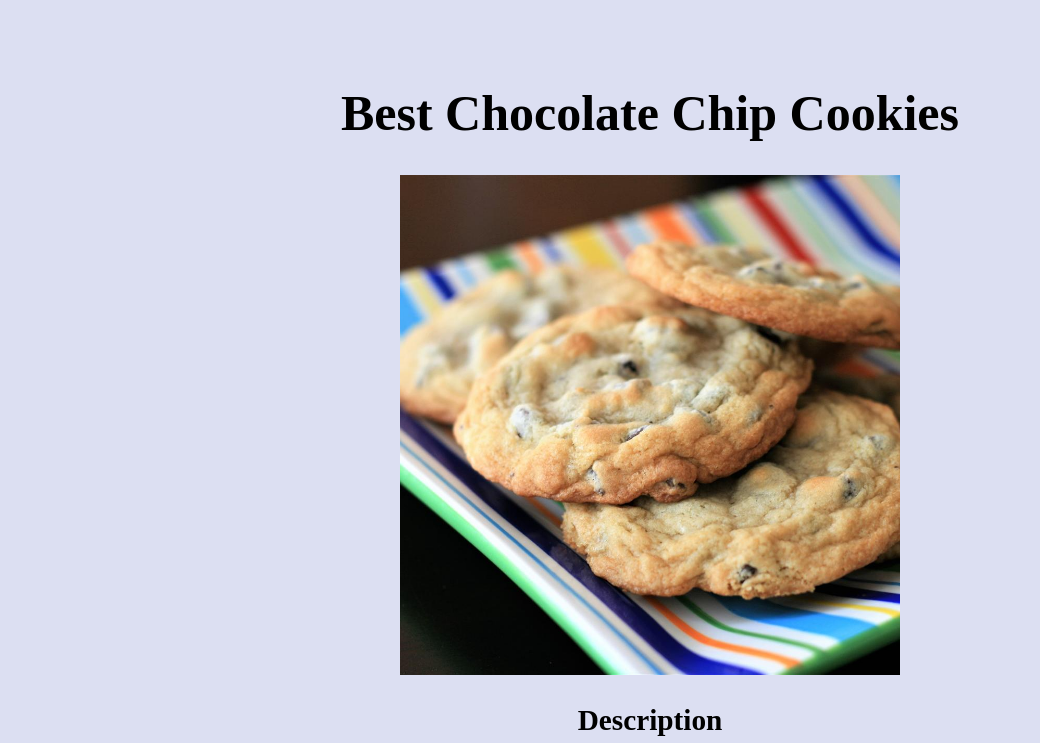
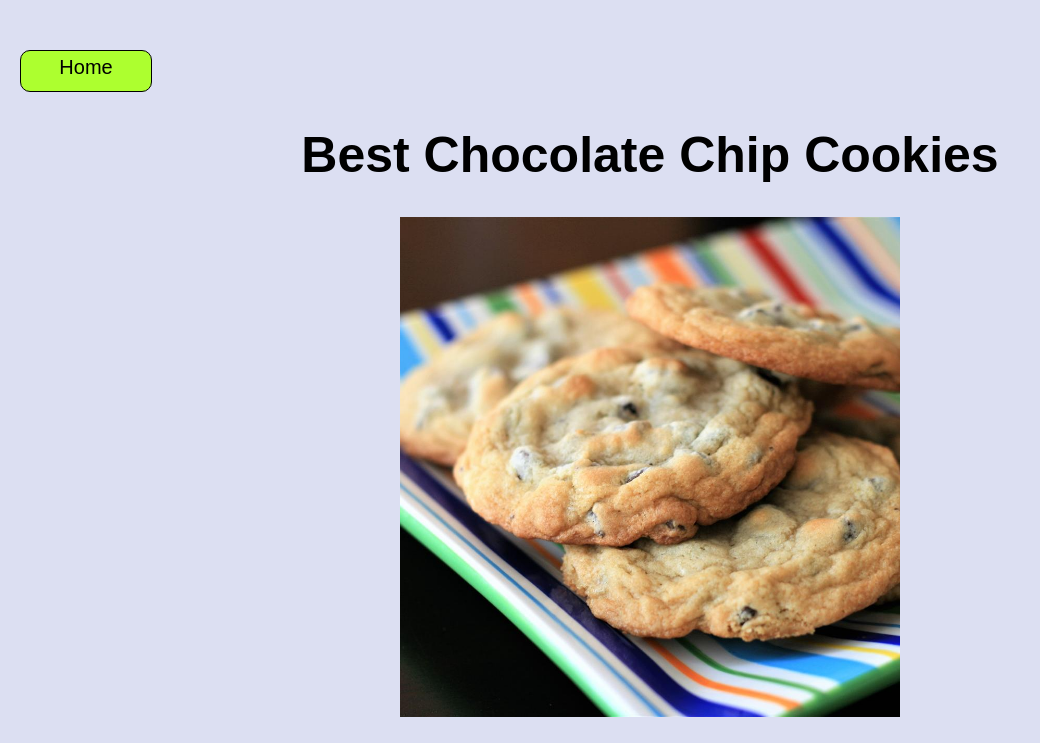
Before and after one commit to lightningwind/odin-recipes, a plain HTML site: page recipes/cookies.html in a window 1280 px wide. Shown: the top 743 px of the page, without its empty margins (0-1040 px from the left). Drawn offline with Linux system fonts and the light colour scheme.

Commit message:
Add home button to each recipe page

```diff
--- a/recipes/cookies.html
+++ b/recipes/cookies.html
@@ -8,6 +8,7 @@
     <link rel="stylesheet" href="./../styles.css"/>
 </head>
 <body>
+    <div class="btn"><a href="../index.html">Home</a></div>
     <div class="container">
         <h1>Best Chocolate Chip Cookies</h1>
         <img src="../img/cookies.jpg" alt="Chocolate Chip Cookies">
--- a/styles.css
+++ b/styles.css
@@ -2,10 +2,10 @@ body {
     background-color: rgb(220,223,242);
     font-size: 25px;
     margin: 50px 0px 100px 20px;
+    font-family: Arial, Helvetica, sans-serif;
 }
 
 p, ol, ul {
-    font-family: Arial, Helvetica, sans-serif;
     width: 600px;
     margin: 0;
 }
@@ -21,3 +21,19 @@ img {
     justify-content: center;
     flex-direction: column;
 }
+
+.btn {
+    font-size: 20px;
+    width: 120px;
+    height: 30px;
+    text-align: center;
+    padding: 5px;
+    background-color: greenyellow;
+    border-radius: 10px;
+    border: black 1px solid;
+}
+
+.btn > a {
+    text-decoration: none;
+    color: black;
+}
```
Also changed, not shown: recipes/asparagus.html (+1 -0 lines), recipes/lasagna.html (+1 -0 lines).
